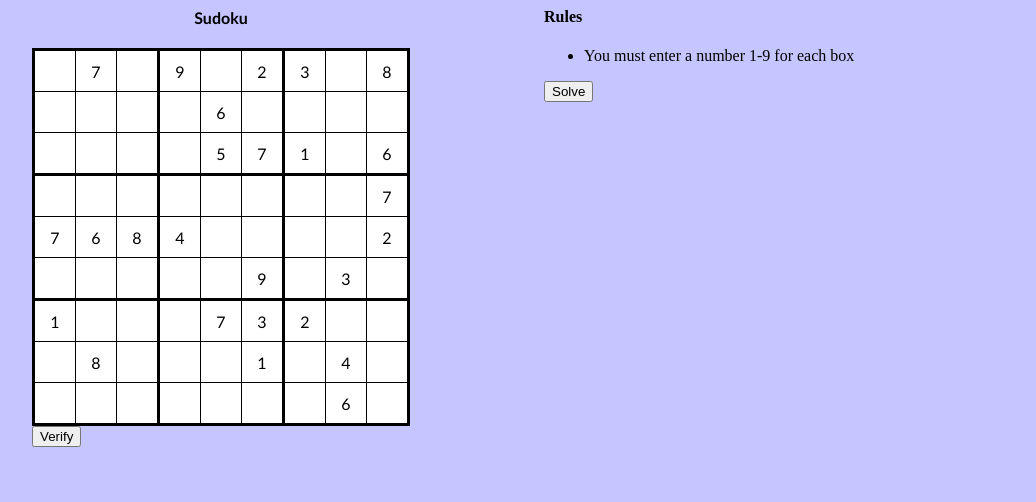
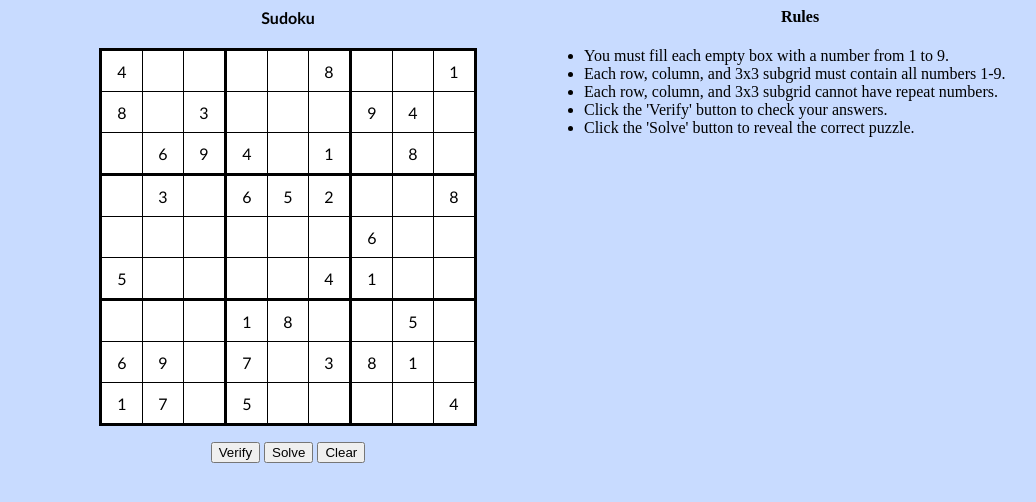
Before and after one commit to adorgan/sudoku, a Flask app: page / in a window 1280 px wide. Shown: the top 502 px of the page, without its empty margins (96-1132 px from the left). Run offline with Flask 2, Linux system fonts and the light colour scheme.

Commit message:
updated folder structure, added clear button, medium puzzle

```diff
--- a/app/templates/index.html
+++ /dev/null
@@ -1,65 +0,0 @@
-<!DOCTYPE html>
-
-<head>
-    <meta charset="utf-8">
-    <meta http-equiv="X-UA-Compatible" content="IE=edge">
-    <title>Sudoku</title>
-    <meta name="description" content="">
-    <meta name="viewport" content="width=device-width, initial-scale=1">
-
-    <link rel="shortcut icon" href="{{ url_for('static', filename='favicon.ico') }}">
-    <link rel="stylesheet" href="{{ url_for('static', filename='style.css') }}">
-
-
-</head>
-
-<body>
-
-
-<div id='container'>
-
-
-  <form id='form' action="/verify" method="POST" >
-
-    <table>
-      <caption><h4>Sudoku</h4></caption>
-      <colgroup><col><col><col></colgroup>
-      <colgroup><col><col><col></colgroup>
-      <colgroup><col><col><col></colgroup>
-      <tbody>
-      <tr> <td> <td>7 <td> <td>9 <td>  <td>2 <td>3 <td>  <td>8
-      <tr> <td>  <td> <td>  <td>  <td>6 <td>  <td>  <td> <td>
-      <tr> <td> <td>  <td>  <td>  <td>5  <td> 7 <td> 1 <td>  <td>6
-      <tbody>
-      <tr> <td> <td>  <td> <td>  <td> <td>  <td> <td>  <td>7
-      <tr> <td> 7 <td> 6 <td> 8 <td>4  <td>  <td>  <td>  <td>  <td>2
-      <tr> <td> <td>  <td>  <td> <td>  <td>9 <td>  <td> 3 <td>
-      <tbody>
-      <tr> <td>1 <td>  <td>  <td>  <td>7 <td>3  <td>2  <td>  <td>
-      <tr> <td>  <td> 8 <td>  <td>  <td> <td> 1 <td>  <td>  4<td>
-      <tr> <td></td> <td>  <td>  <td> <td>  <td> <td>  <td>6  <td>
-    </table>
-  <button id='verify' type="submit">Verify</button>
-  </form>
-  <div id='rules'>
-  <h4>Rules</h4>
-  <ul>
-    <li>You must enter a number 1-9 for each box</li>
-  </ul>
-  <button id='solve'>Solve</button>
-
-</div>
-</div>
-
-
-
-
-
-<script
-  src="https://code.jquery.com/jquery-3.6.0.js"
-  integrity="sha256-H+K7U5CnXl1h5ywQfKtSj8PCmoN9aaq30gDh27Xc0jk="
-  crossorigin="anonymous"></script>
-<script src="{{ url_for('static', filename='index.js') }}"></script>
-</body>
-
-</html>
--- a/app/__init__.py
+++ b/sudoku/routes.py
@@ -1,6 +1,6 @@
-from flask import Flask, render_template, request, json
-from app.helpers import algorithms
-app = Flask(__name__)
+from sudoku.__init__ import app
+from flask import render_template, request, json
+from sudoku.helpers import algorithms
 
 
 @app.route('/')
@@ -49,7 +49,3 @@ def solve():
     grid.append(row)
     solved = algorithms.getSolvedBoard(grid)
     return json.dumps(solved)
-
-
-if __name__ == "__main__":
-    app.run(host='0.0.0.0')
--- a/app/static/index.js
+++ b/sudoku/static/index.js
@@ -1,8 +1,8 @@
 var cells = document.getElementsByTagName('td')
-
 var grid = []
 var row = []
 
+// create empty matrix
 for(i = 0; i < 81; i++){
     if(i%9==0 && i!=0){
         grid.push(row)
@@ -15,6 +15,21 @@ for(i = 0; i < 81; i++){
 }
 grid.push(row);
 
+var medBoard = [
+  [4, 0, 0, 0, 0, 8, 0, 0, 1],
+  [8, 0, 3, 0, 0, 0, 9, 4, 0],
+  [0, 6, 9, 4, 0, 1, 0, 8, 0],
+  [0, 3, 0, 6, 5, 2, 0, 0, 8],
+  [0, 0, 0, 0, 0, 0, 6, 0, 0],
+  [5, 0, 0, 0, 0, 4, 1, 0, 0],
+  [0, 0, 0, 1, 8, 0, 0, 5, 0],
+  [6, 9, 0, 7, 0, 3, 8, 1, 0],
+  [1, 7, 0, 5, 0, 0, 0, 0, 4],
+];
+//set initial board
+setPuzzle(medBoard);
+
+//set inputs for all empty squares
 for(i = 0; i < 9; i++){
     for(j = 0; j < 9; j++){
         if(grid[i][j].innerText == ""){
@@ -34,9 +49,7 @@ for(i = 0; i < 9; i++){
     }
 }
 
-var verifyBtn = document.getElementById('verify')
-var solveBtn = document.getElementById("solve");
-
+//verify if user answers are correct
 $("#form").submit(function (e) {
   e.preventDefault(); // avoid to execute the actual submit of the form.
 
@@ -53,20 +66,10 @@ $("#form").submit(function (e) {
   });
 });
 
-$("#solve").click(function (e) {
-  e.preventDefault(); // avoid to execute the actual submit of the form.
-
-  var board = [
-    0, 7, 0, 9, 0, 2, 3, 0, 8,
-    0, 0, 0, 0, 6, 0, 0, 0, 0,
-    0, 0, 0, 0, 5, 7, 1, 0, 6,
-    0, 0, 0, 0, 0, 0, 0, 0, 7,
-    7, 6, 8, 4, 0, 0, 0, 0, 2,
-    0, 0, 0, 0, 0, 9, 0, 3, 0,
-    1, 0, 0, 0, 7, 3, 2, 0, 0,
-    0, 8, 0, 0, 0, 1, 0, 4, 0,
-    0, 0, 0, 0, 0, 0, 0, 6, 0
-  ];
+//solve puzzle
+$("#solve").click(function(e) {
+  e.preventDefault();
+  var board = gridToList(medBoard);
 
   $.ajax({
     type: "POST",
@@ -79,12 +82,33 @@ $("#solve").click(function (e) {
   });
 });
 
+//reset board
+$("#clear").click(function (e) {
+  e.preventDefault();
+  setPuzzle(medBoard);
+});
 
+//set board based on grid matrix
 function setPuzzle(board){
     for (i = 0; i < 9; i++) {
       for (j = 0; j < 9; j++) {
-        grid[i][j].innerText = board[i][j]
-
+        if (board[i][j] == 0){
+            grid[i][j].innerText = '';
+        }
+        else{
+            grid[i][j].innerText = board[i][j];
+        }
       }
     }
 }
+
+//convert matrix to list for parsing on backend
+function gridToList(board){
+    newList = [];
+    for(i=0; i<9; i++){
+        for(j=0; j<9; j++){
+            newList.push(board[i][j]);
+        }
+    }
+    return newList;
+}
--- a/app/static/style.css
+++ b/sudoku/static/style.css
@@ -1,19 +1,22 @@
 body {
     margin-right: 10%;
     margin-left: 10%;
-    background-color: rgb(197, 197, 255);
+    background-color: rgb(200, 219, 255);
 }
 
 h4 {
     margin-top: 0;
+    text-align: center;
 }
 table {
     border-collapse: collapse;
     font-family: Calibri, sans-serif;
+    margin: 0 auto;
 
 }
 form {
     float: left;
+    align-content: center;
 }
 
 colgroup, tbody {
@@ -49,3 +52,8 @@ input {
     grid-template-columns: 1fr 1fr;
     align-content: center;
 }
+
+.center-div {
+    text-align: center;
+    margin-top: 1em;
+}
--- /dev/null
+++ b/sudoku/templates/index.html
@@ -0,0 +1,77 @@
+<!DOCTYPE html>
+
+<head>
+    <meta charset="utf-8">
+    <meta http-equiv="X-UA-Compatible" content="IE=edge">
+    <title>Sudoku</title>
+    <meta name="description" content="">
+    <meta name="viewport" content="width=device-width, initial-scale=1">
+
+    <link rel="shortcut icon" href="{{ url_for('static', filename='favicon.ico') }}">
+    <link rel="stylesheet" href="{{ url_for('static', filename='style.css') }}">
+
+
+</head>
+
+<body>
+
+
+<div id='container'>
+
+
+  <form id='form' action="/verify" method="POST" autocomplete="off" >
+
+    <table>
+      <caption><h4>Sudoku</h4></caption>
+      <colgroup><col><col><col></colgroup>
+      <colgroup><col><col><col></colgroup>
+      <colgroup><col><col><col></colgroup>
+      <tbody>
+      <tr> <td> <td> <td> <td> <td>  <td> <td> <td>  <td>
+      <tr> <td>  <td> <td>  <td>  <td> <td>  <td>  <td> <td>
+      <tr> <td> <td>  <td>  <td>  <td>  <td>  <td>  <td>  <td>
+      <tbody>
+      <tr> <td> <td>  <td> <td>  <td> <td>  <td> <td>  <td></td>
+      <tr> <td>  <td>  <td>  <td>  <td>  <td>  <td>  <td>  <td>
+      <tr> <td> <td>  <td>  <td> <td>  <td> <td>  <td>  <td>
+      <tbody>
+      <tr> <td> <td>  <td>  <td>  <td> <td>  <td>  <td>  <td>
+      <tr> <td>  <td>  <td>  <td>  <td> <td>  <td>  <td>  <td>
+      <tr> <td></td> <td>  <td>  <td> <td>  <td> <td>  <td>  <td>
+    </table>
+  <div class='center-div'>
+    <button id='verify' type="submit">Verify</button>
+    <button id='solve'>Solve</button>
+    <button id='clear'>Clear</button>
+  </div>
+
+  </form>
+  <div id='rules'>
+
+  <h4>Rules</h4>
+
+  <ul>
+    <li>You must fill each empty box with a number from 1 to 9.</li>
+    <li>Each row, column, and 3x3 subgrid must contain all numbers 1-9.</li>
+    <li>Each row, column, and 3x3 subgrid cannot have repeat numbers.</li>
+    <li>Click the 'Verify' button to check your answers.</li>
+    <li>Click the 'Solve' button to reveal the correct puzzle. </li>
+  </ul>
+
+
+
+</div>
+</div>
+
+
+
+
+
+<script
+  src="https://code.jquery.com/jquery-3.6.0.js"
+  integrity="sha256-H+K7U5CnXl1h5ywQfKtSj8PCmoN9aaq30gDh27Xc0jk="
+  crossorigin="anonymous"></script>
+<script src="{{ url_for('static', filename='index.js') }}"></script>
+</body>
+
+</html>
--- a/wsgi.py
+++ b/wsgi.py
@@ -1,4 +1,4 @@
-from app.__init__ import app
+from sudoku.__init__ import app
 
 if __name__ == "__main__":
     app.run()
```
Also changed, not shown: sudoku/__init__.py (added, +9 -0 lines), sudoku/helpers/algorithms.py (renamed from app/helpers/algorithms.py), sudoku/static/favicon.ico (renamed from app/static/favicon.ico).
